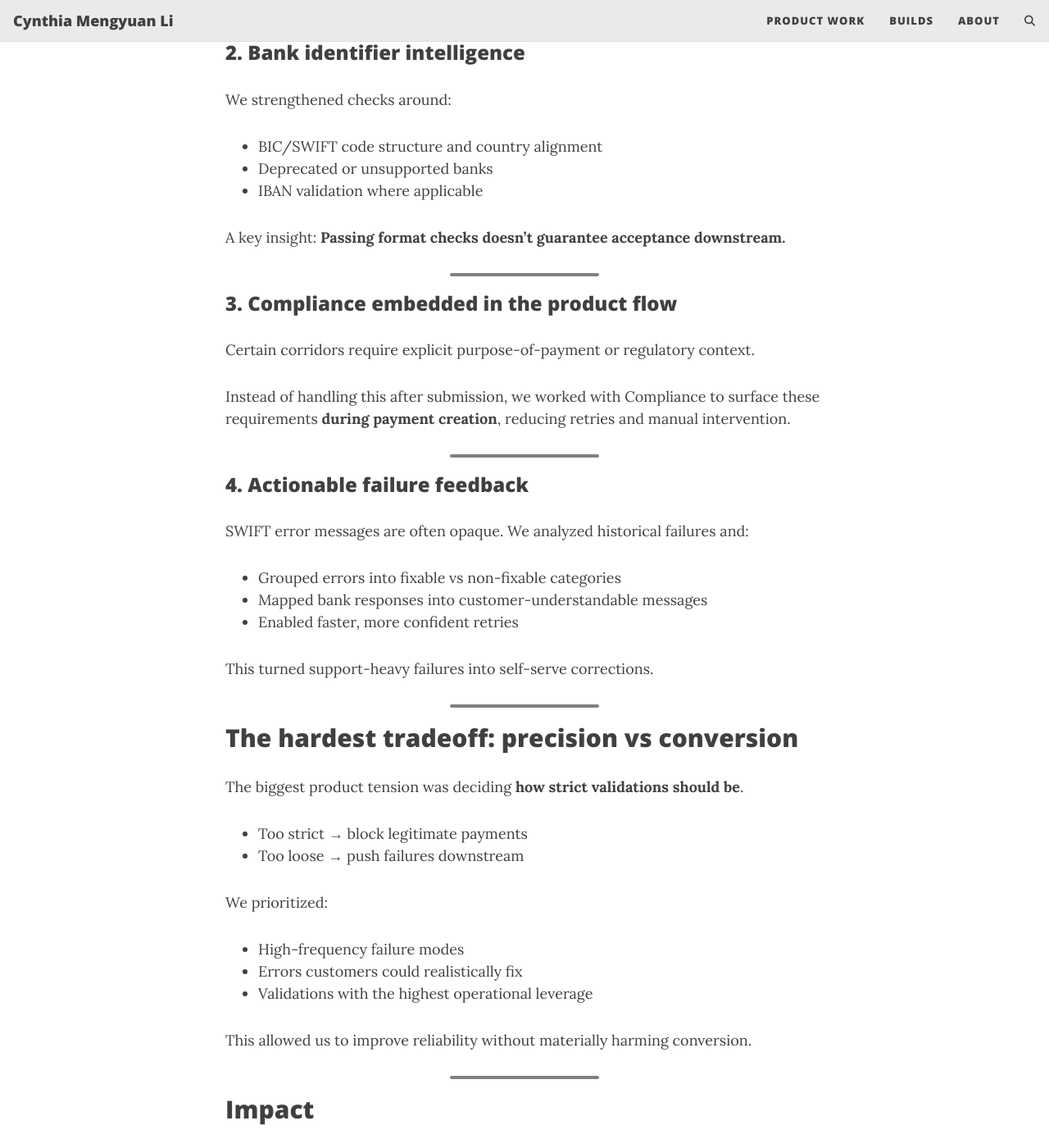
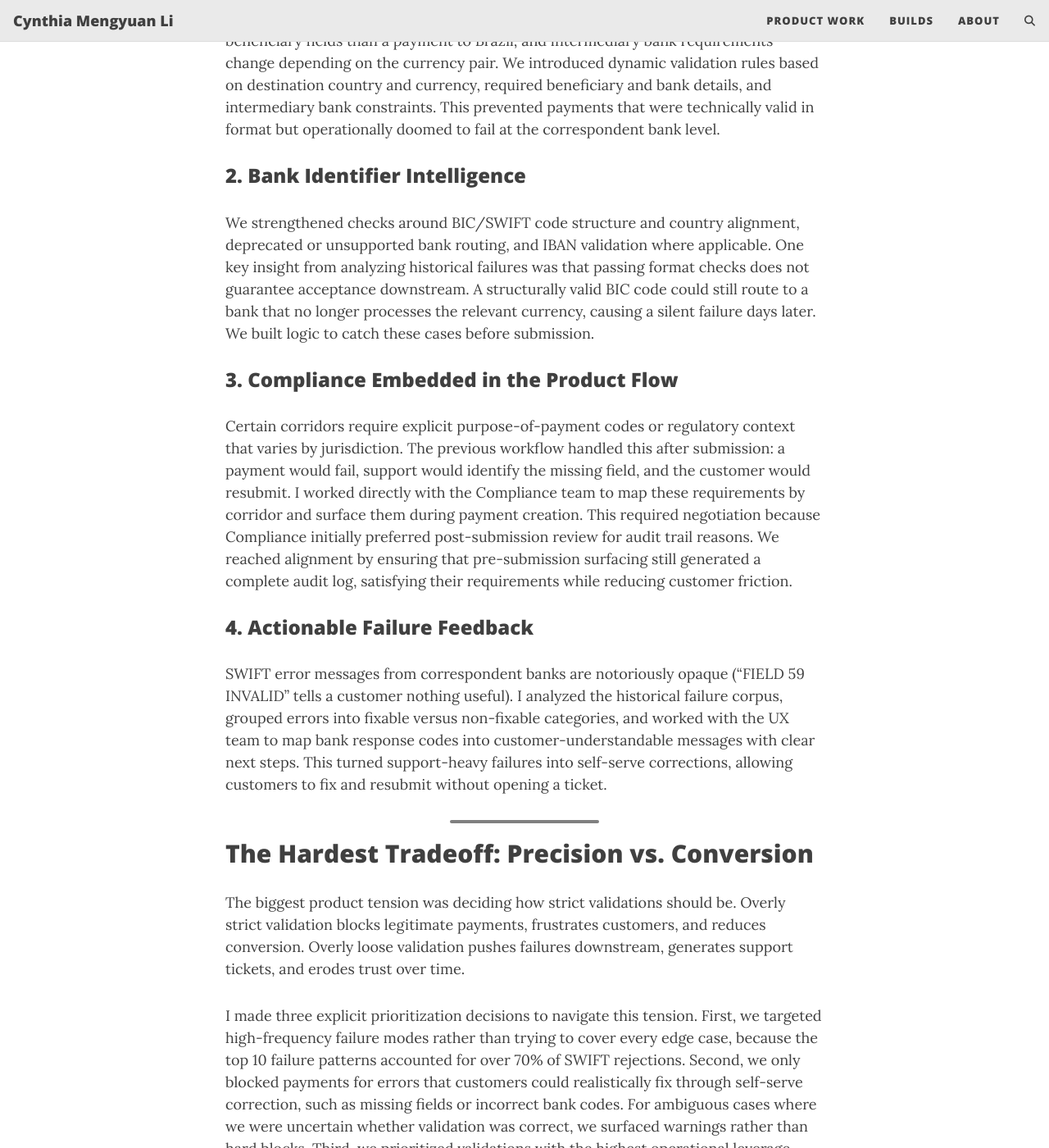
Before and after one commit to cynthialmy/cynthialmy.github.io, a Jekyll site: the page built from _posts/2025-01-15-airwallex.md, in a window 1280 px wide and 1400 px high, scrolled down 4796 px. Shown: the whole window at 82% size. Built offline with Jekyll 4.4.1, drawn with Linux system fonts in a browser that asks for light colours; comment, search, counter and statistics services are not loaded; some of the changed text lies outside the part shown.

Commit message:
added image

```diff
--- a/_posts/2025-01-15-airwallex.md
+++ b/_posts/2025-01-15-airwallex.md
@@ -11,76 +11,53 @@ comments: true
 # author: Cynthia Mengyuan Li
 ---
 
-I joined **Airwallex** as a Product Management Intern at a time when the company was scaling rapidly across regions and customer segments.
-
-Airwallex’s core promise was clear:
-**make global payments feel local**.
-
-Instead of routing money through slow and expensive correspondent banking networks, Airwallex invested heavily in:
-
-* Local payment rails (ACH, SEPA, Faster Payments, etc.)
-* Multi-currency accounts
-* A unified internal ledger powering collections, FX, payouts, and cards
+Airwallex's core promise is to **make global payments feel local**. The company invests heavily in local payment rails (ACH, SEPA, Faster Payments), multi-currency accounts, and a unified internal ledger powering collections, FX, payouts, and cards. From the outside, this looks like a clean, modern alternative to traditional banks.
 
 ![payment-gateways](../assets/img/payment-gateways.png)
 
-From the outside, this looks like a clean, modern alternative to traditional banks.
-From the inside, I quickly learned that global payments are a constant negotiation between **ideal architecture** and **real-world constraints**.
+From the inside, I learned that global payments are a constant negotiation between ideal architecture and real-world constraints. As Airwallex scaled rapidly across regions and customer segments, the gap between "supported corridors" and "reliable corridors" became a product problem that sat at the intersection of compliance, engineering, operations, and customer trust.
 
-That tension is exactly where my internship project sat.
+I owned the product work to close that gap for SWIFT-based payouts.
 
 ---
 
-## **The context: when local rails aren’t enough**
+## The Context: When Local Rails Are Not Enough
 
-As Airwallex expanded into more markets and served larger, more complex customers, a recurring question surfaced in sales, onboarding, and support conversations:
+As Airwallex expanded into more markets and served larger, more complex customers, a recurring question surfaced across sales, onboarding, and support conversations:
 
-> *“Can I pay suppliers in this country?”*
+> *"Can I pay suppliers in this country?"*
 
-For many destinations, the answer was yes - via local rails.
-But for long-tail corridors, specific currencies, and certain regulatory environments, **SWIFT was the only viable option**.
+For many destinations, the answer was yes through local rails. But for long-tail corridors, specific currencies, and certain regulatory environments, SWIFT was the only viable option.
 
-This created a product dilemma:
+This created a genuine product dilemma. Not supporting SWIFT meant incomplete global coverage, which directly cost enterprise deals. But supporting SWIFT naively risked higher failure rates, opaque timelines, and significant operational overhead. Enterprise customers needed coverage guarantees, not best-effort transfers.
 
-* Not supporting SWIFT meant incomplete global coverage
-* Supporting it naively risked higher failure rates, opaque timelines, and operational overhead
-
-Enterprise customers, in particular, needed **coverage guarantees**, not best-effort transfers.
+The problem was initially unclear because the failures were distributed across corridors and surfaced in different teams. Sales saw it as a coverage gap. Support saw it as a ticket volume problem. Engineering saw it as a formatting issue. Nobody owned the full picture.
 
 ---
 
-## **The problem: SWIFT unlocks reach, but introduces risk**
+## The Problem: SWIFT Unlocks Reach but Introduces Risk
 
-SWIFT is powerful precisely because it is universal - but that universality comes at a cost.
+SWIFT is powerful precisely because it is universal, but that universality comes at a cost. From a product perspective, SWIFT payments introduced four compounding challenges: corridor-specific formatting and regulatory requirements that changed by destination, higher rejection and repair rates compared to local rails, limited transparency once a payment left the Airwallex system, and increased support load from delayed or failed transfers.
 
-From a product perspective, SWIFT payments had several challenges:
+Unlike local rail failures, which surface immediately with clear error codes, SWIFT failures were slow to diagnose, expensive to fix, and difficult for customers to self-correct. A single failed SWIFT payment could generate multiple support tickets, manual investigation across banking partners, and days of customer uncertainty.
 
-* Corridor-specific formatting and regulatory requirements
-* Higher rejection and repair rates
-* Limited transparency once a payment left our system
-* Increased support load from delayed or failed transfers
+**To put this in perspective:** I analyzed one month of SWIFT-related support tickets and found that payment formatting errors and missing regulatory fields accounted for over 60% of all SWIFT failures. These were preventable errors that were only caught after the payment had already entered the correspondent banking network, where correction is slow and costly.
 
-Unlike local rails, failures were:
-
-* Slow to diagnose
-* Expensive to fix
-* Difficult for customers to self-correct
-
-The question wasn’t whether to support SWIFT.
-It was **how to do it without eroding trust in the Airwallex experience**.
+The question was never whether to support SWIFT. The question was how to support it without eroding trust in the Airwallex experience.
 
 ---
 
-## **Reframing the challenge: SWIFT as a product problem**
+## Reframing the Challenge: SWIFT as a Product Problem
 
-Rather than treating SWIFT as “legacy infrastructure,” the team reframed the work as a **product quality and reliability problem**.
+The obvious approach would have been to expand corridor coverage first and address failures reactively. I rejected that path because it would have scaled the support burden proportionally with volume, making SWIFT increasingly expensive to operate as adoption grew.
+
+Instead, I reframed the work as a product quality and reliability problem. Rather than treating SWIFT as "legacy infrastructure that just needs more coverage," I positioned it as a system where the cost of downstream failure far exceeds the cost of upstream prevention.
 
 The guiding principle became:
 
-> **Move failure upstream.**
-> If a payment is going to fail, it should fail immediately - before entering the SWIFT network.
+> **Move failure upstream.** If a payment is going to fail, it should fail immediately, before entering the SWIFT network, with a clear explanation that the customer can act on.
 
-This reframing shaped everything that followed.
+This reframing changed the conversation across teams. Engineering shifted from "how do we route more payments" to "how do we validate before routing." Compliance shifted from post-failure review to pre-submission surfacing. Support shifted from reactive investigation to proactive self-serve enablement.
 
 ---
 
@@ -119,102 +96,70 @@ I modeled the impact using a simple reliability equation so we could set clear t
 
 Once the baseline was set, I treated validation rules as experiments. We A/B tested strictness by corridor, tuned error messaging for self-serve correction, and monitored three rollback triggers: corridor-level failure spikes, conversion drops beyond 3%, and support ticket volume rising above target. This kept optimization grounded in reliability, not instinct.
 
-## **What we built: validation as a growth strategy**
+## What We Built: Validation as a Growth Strategy
 
-The core of the SWIFT expansion was not simply adding more countries or banks.
-It was designing **intelligent validation** that balanced coverage, compliance, and conversion.
+The core of the SWIFT expansion was not simply adding more countries or banks. It was designing intelligent validation that balanced coverage, compliance, and conversion without requiring any single team to own the full complexity alone.
 
-### **1. Corridor-aware validation**
+### 1. Corridor-Aware Validation
 
-SWIFT requirements vary widely by destination. We introduced dynamic rules based on:
+SWIFT requirements vary widely by destination. A payment to India requires different beneficiary fields than a payment to Brazil, and intermediary bank requirements change depending on the currency pair. We introduced dynamic validation rules based on destination country and currency, required beneficiary and bank details, and intermediary bank constraints. This prevented payments that were technically valid in format but operationally doomed to fail at the correspondent bank level.
 
-* Destination country and currency
-* Required beneficiary and bank details
-* Intermediary bank constraints
+### 2. Bank Identifier Intelligence
 
-This prevented payments that were technically valid but operationally doomed.
+We strengthened checks around BIC/SWIFT code structure and country alignment, deprecated or unsupported bank routing, and IBAN validation where applicable. One key insight from analyzing historical failures was that passing format checks does not guarantee acceptance downstream. A structurally valid BIC code could still route to a bank that no longer processes the relevant currency, causing a silent failure days later. We built logic to catch these cases before submission.
+
+### 3. Compliance Embedded in the Product Flow
+
+Certain corridors require explicit purpose-of-payment codes or regulatory context that varies by jurisdiction. The previous workflow handled this after submission: a payment would fail, support would identify the missing field, and the customer would resubmit. I worked directly with the Compliance team to map these requirements by corridor and surface them during payment creation. This required negotiation because Compliance initially preferred post-submission review for audit trail reasons. We reached alignment by ensuring that pre-submission surfacing still generated a complete audit log, satisfying their requirements while reducing customer friction.
+
+### 4. Actionable Failure Feedback
+
+SWIFT error messages from correspondent banks are notoriously opaque ("FIELD 59 INVALID" tells a customer nothing useful). I analyzed the historical failure corpus, grouped errors into fixable versus non-fixable categories, and worked with the UX team to map bank response codes into customer-understandable messages with clear next steps. This turned support-heavy failures into self-serve corrections, allowing customers to fix and resubmit without opening a ticket.
 
 ---
 
-### **2. Bank identifier intelligence**
+## The Hardest Tradeoff: Precision vs. Conversion
 
-We strengthened checks around:
+The biggest product tension was deciding how strict validations should be. Overly strict validation blocks legitimate payments, frustrates customers, and reduces conversion. Overly loose validation pushes failures downstream, generates support tickets, and erodes trust over time.
 
-* BIC/SWIFT code structure and country alignment
-* Deprecated or unsupported banks
-* IBAN validation where applicable
+I made three explicit prioritization decisions to navigate this tension. First, we targeted high-frequency failure modes rather than trying to cover every edge case, because the top 10 failure patterns accounted for over 70% of SWIFT rejections. Second, we only blocked payments for errors that customers could realistically fix through self-serve correction, such as missing fields or incorrect bank codes. For ambiguous cases where we were uncertain whether validation was correct, we surfaced warnings rather than hard blocks. Third, we prioritized validations with the highest operational leverage, meaning the rules that would eliminate the most support tickets per implementation effort.
 
-A key insight:
-**Passing format checks doesn’t guarantee acceptance downstream.**
+This approach allowed us to improve reliability without materially harming conversion. We tracked both metrics weekly and maintained a 3% conversion drop as the hard ceiling for any individual validation rule. Any rule that exceeded that threshold was either relaxed or converted from a block to a warning.
 
 ---
 
-### **3. Compliance embedded in the product flow**
+## Impact
 
-Certain corridors require explicit purpose-of-payment or regulatory context.
+The validation system delivered measurable results across the metrics we defined upfront.
 
-Instead of handling this after submission, we worked with Compliance to surface these requirements **during payment creation**, reducing retries and manual intervention.
+| Metric | Before | After | Change |
+|--------|--------|-------|--------|
+| SWIFT first-pass success rate | Baseline | +30% improvement in top corridors | Fewer payments entering repair workflows |
+| Support ticket volume (SWIFT) | Baseline | 25% reduction | Less manual investigation per failed payment |
+| Self-serve correction rate | Near zero | 60%+ for fixable errors | Customers resolved issues without support |
+| Average support handling time | Baseline | 25% reduction | Clearer error context reduced diagnosis time |
+
+Beyond efficiency metrics, the business impact was strategic. SWIFT coverage expanded to corridors where no local rails existed, which directly unblocked enterprise deals that required global payout guarantees. Enterprise customers could consolidate global payouts on Airwallex rather than maintaining separate banking relationships per region.
+
+Most importantly, SWIFT shifted from being a source of unpredictable failures to being a controlled fallback rail with known reliability characteristics. The operations team could forecast support load by corridor, and the sales team could confidently quote coverage without worrying about downstream failure rates.
 
 ---
 
-### **4. Actionable failure feedback**
+## What I Learned
 
-SWIFT error messages are often opaque. We analyzed historical failures and:
+This project shaped how I think about platform products in regulated, high-stakes environments.
 
-* Grouped errors into fixable vs non-fixable categories
-* Mapped bank responses into customer-understandable messages
-* Enabled faster, more confident retries
-
-This turned support-heavy failures into self-serve corrections.
+1. **Infrastructure becomes product the moment customers feel its failure.** Payments infrastructure is invisible when it works. The product challenge is ensuring that the failure experience is just as designed as the success experience.
+2. **Coverage unlocks revenue; reliability unlocks trust.** Enterprise customers do not adopt a payments platform for the corridors that already work well. They adopt it because they trust it will handle the corridors that are hard.
+3. **Validation is a judgment call, not a checklist.** Every validation rule is a product decision that trades off conversion against reliability. Treating validation as purely an engineering concern ignores the business consequences of both false blocks and false passes.
+4. **The best payments experience is the one where nothing goes wrong.** Unlike consumer products where delight comes from visible features, payments products succeed by making complexity invisible. The highest-impact work often produces the least visible output.
 
 ---
 
-## **The hardest tradeoff: precision vs conversion**
+## Closing Reflection
 
-The biggest product tension was deciding **how strict validations should be**.
+Local rails power scale. SWIFT powers reach. The real product challenge is knowing when and how to combine them without compromising trust.
 
-* Too strict → block legitimate payments
-* Too loose → push failures downstream
+This project reinforced a principle I carry into every product decision: in constrained, regulated environments, the highest-leverage work is not building more features. It is designing systems that fail safely, surface errors clearly, and give users confidence that the system is working on their behalf even when something goes wrong.
 
-We prioritized:
-
-* High-frequency failure modes
-* Errors customers could realistically fix
-* Validations with the highest operational leverage
-
-This allowed us to improve reliability without materially harming conversion.
-
----
-
-## **Impact**
-
-While metrics varied by corridor, the outcomes were consistent:
-
-* Expanded payout coverage via SWIFT where no local rails existed
-* Reduced repair and rejection rates
-* Lower operational and support burden
-* Enabled enterprise customers to consolidate global payouts on Airwallex
-
-Most importantly, SWIFT became a **controlled fallback rail**, not a source of unpredictable failures.
-
----
-
-## **What I learned as a PM intern**
-
-This project shaped how I think about platform products:
-
-1. Infrastructure becomes product the moment customers feel its failure
-2. Coverage unlocks revenue, even when efficiency unlocks margin
-3. Validation is a judgment call, not a checklist
-4. The best payments experience is the one where nothing happens at all
-
----
-
-## **Closing reflection**
-
-Local rails power scale.
-SWIFT powers reach.
-
-The real product challenge is knowing **when and how to combine them** without compromising trust.
-
-That balance - between ideal systems and messy reality - is where some of the most meaningful product work lives.
+That balance between ideal systems and messy reality is where the most meaningful product work lives.
```
